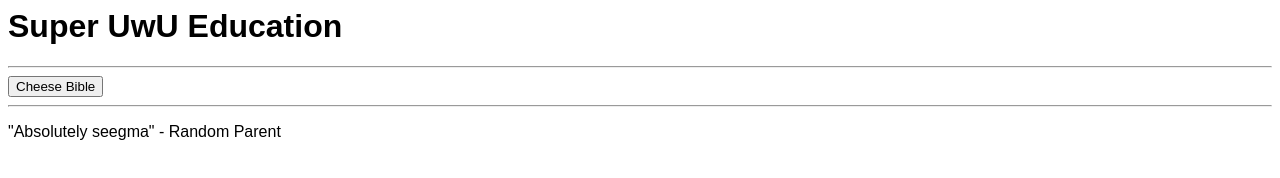
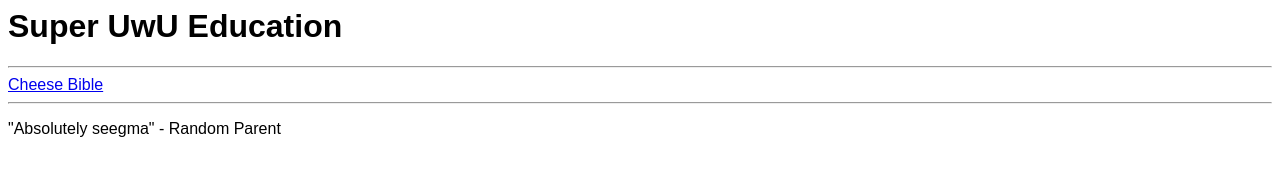
Before and after one commit to mcl-playz/super-uwu-education, a plain HTML site: page index.html in a window 1280 px wide. Drawn offline with Linux system fonts and the light colour scheme.

Commit message:
Update index.html

```diff
--- a/index.html
+++ b/index.html
@@ -7,14 +7,9 @@
 				font-family: sans-serif;
 			}
 		</style>
-		<script>
-			function showBible(){
-				document.location.href = "https://raw.githubusercontent.com/mcl-playz/super-uwu-education/main/cheesebible.txt"
-			}
-		</script>
 		<h1>Super UwU Education</h1>
 		<hr>
-		<button onclick="showBible()">Cheese Bible</button>
+		<a href="https://raw.githubusercontent.com/mcl-playz/super-uwu-education/main/cheesebible.txt">Cheese Bible</a>
 		<hr>
 		<p>"Absolutely seegma" - Random Parent</p>
 	</body>
```
